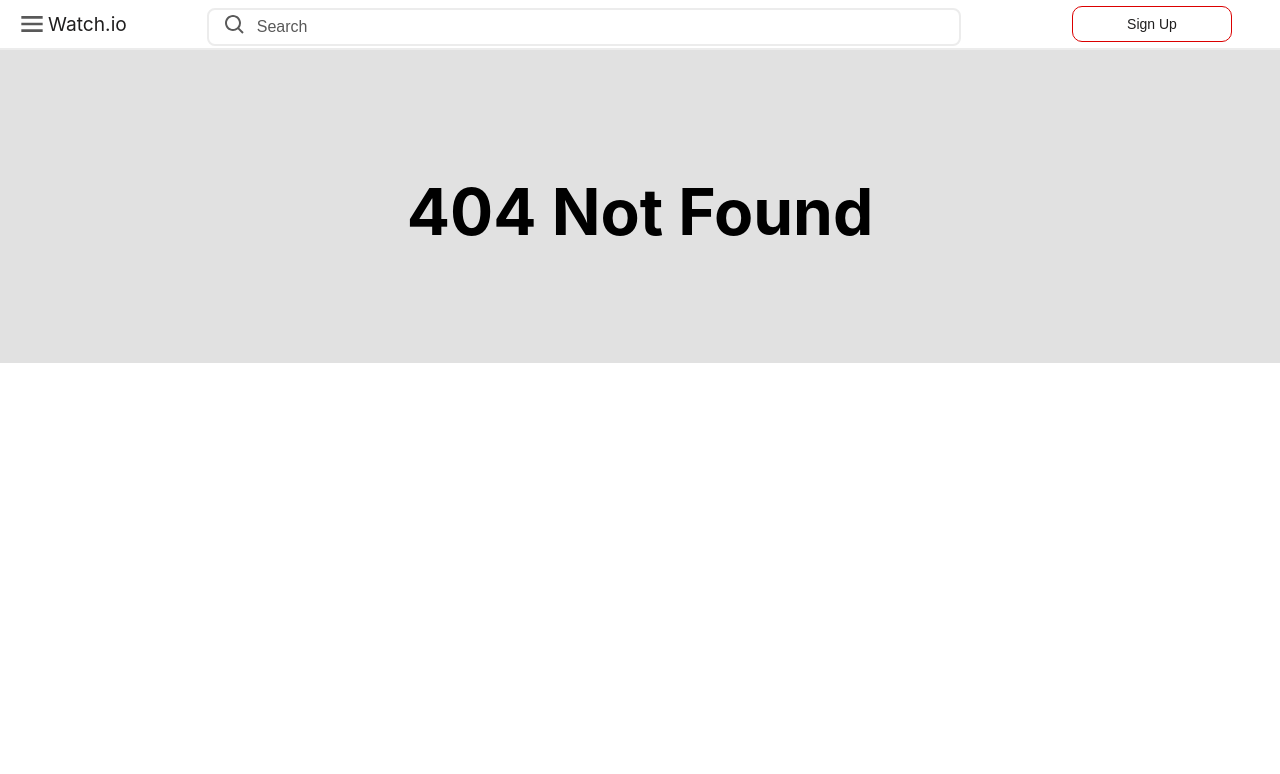
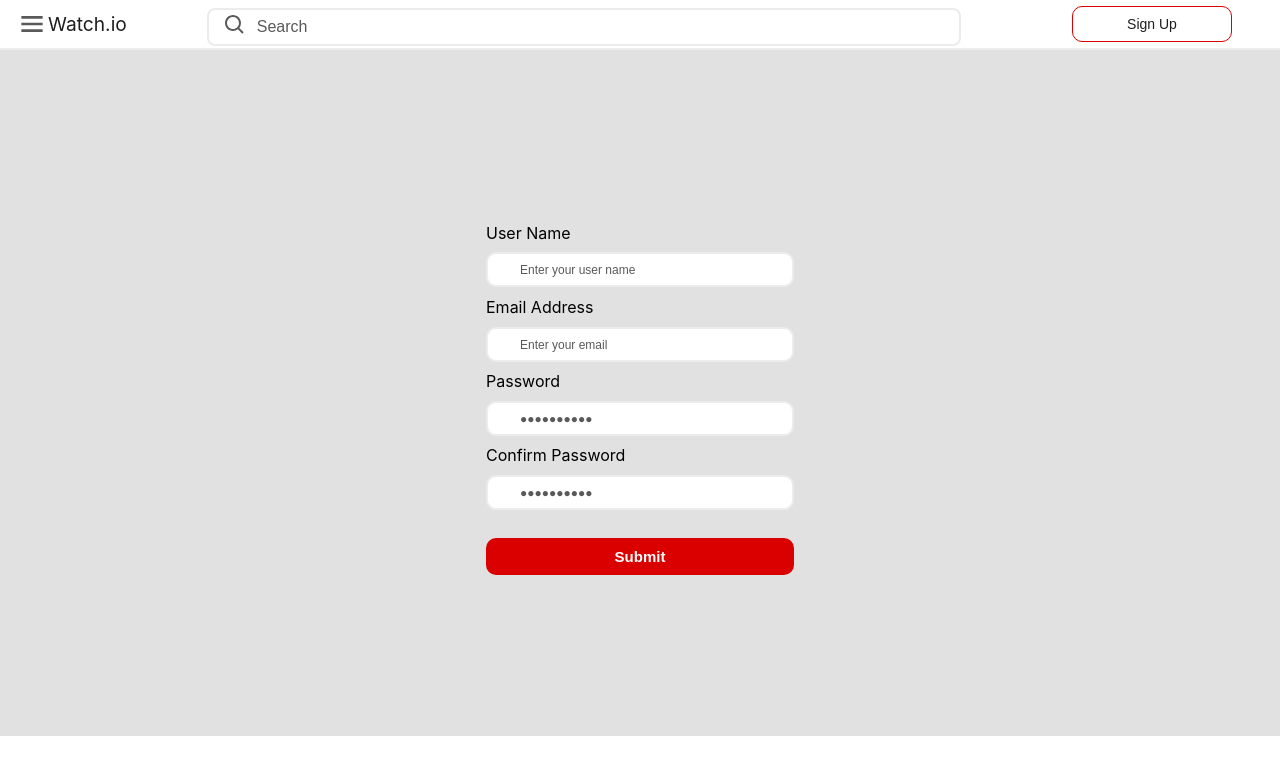
Before and after one commit to koladeore/Movie_Hub, a React (Create React App) app: page /signUp in a window 1280 px wide. Before the commit this address had no page. Shown: the top 774 px of the page. Built offline with nearby package versions, Linux system fonts and the light colour scheme.

Commit message:
ft-signup-page

```diff
--- a/package.json
+++ b/package.json
@@ -13,6 +13,7 @@
     "@types/react-dom": "^18.0.0",
     "@types/react-modal": "^3.13.1",
     "axios": "^1.1.3",
+    "formik": "^2.2.9",
     "react": "^18.2.0",
     "react-dom": "^18.2.0",
     "react-icons": "^4.6.0",
@@ -22,7 +23,8 @@
     "react-scripts": "5.0.1",
     "react-switch": "^7.0.0",
     "typescript": "^4.4.2",
-    "web-vitals": "^2.1.0"
+    "web-vitals": "^2.1.0",
+    "yup": "^0.32.11"
   },
   "scripts": {
     "start": "react-scripts start",
--- a/src/App.tsx
+++ b/src/App.tsx
@@ -7,6 +7,8 @@ import { Series } from './pages/Series/Series'
 import { NotFound } from './pages/NotFound/NotFound'
 import { Search } from './pages/Search/Search'
 import { Details } from './pages/Details/Details'
+import { SignUp } from './pages/SignUp/SignUp'
+
 
 function App() {
   return (
@@ -20,6 +22,7 @@ function App() {
             <Route path="/series" element={<Series />} />
             <Route path="/search" element={<Search />} />
             <Route path="/details/:id" element={<Details />} />
+            <Route path="/signUp" element={<SignUp />} />
             <Route path="*" element={<NotFound />} />
           </Routes>
         </div>
--- a/src/components/Genres/Genres.tsx
+++ b/src/components/Genres/Genres.tsx
@@ -32,7 +32,7 @@ export const Genres = ({
   }
   useEffect(() => {
     fetchGenres()
-  // eslint-disable-next-line react-hooks/exhaustive-deps
+    // eslint-disable-next-line react-hooks/exhaustive-deps
   }, [])
 
   return (
--- a/src/components/Header/Header.tsx
+++ b/src/components/Header/Header.tsx
@@ -1,4 +1,4 @@
-import { useState } from 'react'
+import { useState, useEffect } from 'react'
 import Modal from 'react-modal'
 import './Header.css'
 import {
@@ -14,12 +14,26 @@ Modal.setAppElement('#root')
 export const Header = () => {
   const [modalIsOpen, setModalIsOpen] = useState(false)
   const [value, setValue] = useState('')
+  // const [userData, setUserData] = useState([])
   const navigate = useNavigate()
   const handleSearch = (e: { key: string }) => {
     if (value && e.key === 'Enter') {
       navigate('/search', { state: value, replace: true })
     }
   }
+  const SignOut = () => {
+   JSON.stringify(localStorage.removeItem('dataKey'));
+  //  setUserData([])
+  };
+  const user = JSON.parse(localStorage.getItem('dataKey') as string) || null;
+  // setUserData(user)
+
+  // useEffect(() => {
+  // if(localStorage.getItem('dataKey') !== null){
+  //   const user = JSON.parse(localStorage.getItem('dataKey') as string);
+  //   // setUserData(user)
+  // }
+  // }, [userData])
   return (
     <div>
       <div className="header">
@@ -45,9 +59,23 @@ export const Header = () => {
             onKeyDown={handleSearch}
           />
         </div>
-        <div className="btn">
-          <button>Sign Up</button>
-        </div>
+        {/* <Link to="./signUp">
+            <div className="btn">
+              <button>Sign Up</button>
+            </div>
+        </Link> */}
+        {user ?
+           <Link to="/" onClick={ SignOut }>
+           <div className="btn">
+             <button>Log Out</button>
+           </div>
+         </Link> :
+          <Link to="./signUp">
+            <div className="btn">
+              <button>Sign Up</button>
+            </div>
+          </Link>
+        }
       </div>
       <div>
         <Modal
--- a/src/components/SingleContent.jsx/SingleContent.tsx
+++ b/src/components/SingleContent.jsx/SingleContent.tsx
@@ -3,6 +3,7 @@ import { singleContentProps } from '../../models/interface'
 import { FC } from 'react'
 import { img_300, unavailable } from '../../config/config'
 import { Link } from 'react-router-dom'
+
 const SingleContent: FC<singleContentProps> = ({
   id,
   poster,
@@ -10,8 +11,21 @@ const SingleContent: FC<singleContentProps> = ({
   date,
   media_type,
 }) => {
-  return (
-    <Link to={`/details/${id}${media_type}`}>
+  return localStorage.getItem('dataKey') === null ?
+    (
+      <a href={'http://localhost:3000/signUp'}>
+        <div className="posters">
+          <div className="poster-content">
+            <img src={poster ? `${img_300}${poster}` : unavailable} alt={title} />
+            <h2>{title}</h2>
+            <span>
+              <h3>{media_type === 'tv' ? 'TV Series' : 'Movie'}</h3>
+              <h3>{date}</h3>
+            </span>
+          </div>
+        </div>
+      </a>)
+    : (<Link to={`/details/${id}${media_type}`}>
       <div className="posters">
         <div className="poster-content">
           <img src={poster ? `${img_300}${poster}` : unavailable} alt={title} />
@@ -22,8 +36,7 @@ const SingleContent: FC<singleContentProps> = ({
           </span>
         </div>
       </div>
-    </Link>
-  )
+    </Link>)
 }
 
 export default SingleContent
--- a/src/pages/Details/Details.tsx
+++ b/src/pages/Details/Details.tsx
@@ -1,21 +1,28 @@
 import { useState, useEffect } from 'react'
 import { useParams } from 'react-router-dom'
 import axios from 'axios'
+import { useNavigate } from 'react-router-dom'
 import { PageProps } from '../../models/interface'
 import './Details.css'
-import {
-  img_500,
-  unavailable,
-} from "../../config/config";
+import { img_500, unavailable } from '../../config/config'
 
-export const  Details = () =>  {
-  const [content, setContent] = useState<PageProps>();
-  const [video, setVideo] = useState();
+export const Details = () => {
+  const navigate = useNavigate()
+  // const user = JSON.parse(localStorage.getItem('dataKey') as string) || null;
+  // if(!user){
+  //   window.location.replace('http://localhost:3000/signUp')
+  // }
+  const [content, setContent] = useState<PageProps>()
+  const [video, setVideo] = useState()
   const params = useParams()
-  const {id} = params
+  const { id } = params
   const getId = id?.substring(0, 6)
   const getMediaType = id?.substring(6)
-  const navigateToExternalUrl = (url: string, shouldOpenNewTab: boolean = true) => shouldOpenNewTab ? window.open(url, "_blank") : window.location.href = url;
+  const navigateToExternalUrl = (
+    url: string,
+    shouldOpenNewTab: boolean = true
+  ) =>
+    shouldOpenNewTab ? window.open(url, '_blank') : (window.location.href = url)
   const fetchData = async () => {
     const { data } = await axios.get(
       `https://api.themoviedb.org/3/${getMediaType}/${getId}?api_key=${process.env.REACT_APP_API_KEY}&language=en-US`
@@ -25,8 +32,8 @@ export const  Details = () =>  {
   const fetchVideo = async () => {
     const { data } = await axios.get(
       `https://api.themoviedb.org/3/${getMediaType}/${getId}/videos?api_key=${process.env.REACT_APP_API_KEY}&language=en-US`
-    );
-    setVideo(data.results[0]?.key);
+    )
+    setVideo(data.results[0]?.key)
   }
   useEffect(() => {
     fetchData()
@@ -36,27 +43,43 @@ export const  Details = () =>  {
   return (
     <div>
       {content && (
-        <div className='detail-container'>
-        <div className='detail-img'>
+        <div className="detail-container">
+          <div className="detail-img">
             <img
-            src={content.poster_path? `${img_500}/${content.poster_path}`: unavailable}
-            alt={content.name  || content.title}
+              src={
+                content.poster_path
+                  ? `${img_500}/${content.poster_path}`
+                  : unavailable
+              }
+              alt={content.name || content.title}
             />
           </div>
-        <div className='detail-content'>
-          <div className='detail-title'>
-            <h1>{content.name || content.title} (
+          <div className="detail-content">
+            <div className="detail-title">
+              <h1>
+                {content.name || content.title} (
                 {(
-                content.first_air_date || content.release_date || '____'
-              ).substring(0,4)}
-            )</h1>
+                  content.first_air_date ||
+                  content.release_date ||
+                  '____'
+                ).substring(0, 4)}
+                )
+              </h1>
             </div>
-          <div className='detail-overview'>
+            <div className="detail-overview">
               <h3>Overview</h3>
               <p>{content.overview}</p>
             </div>
-          <div className='watch-trailer'>
-            <button onClick={() => navigateToExternalUrl(`https://www.youtube.com/watch?v=${video}`)}>Watch Trailer</button>
+            <div className="watch-trailer">
+              <button
+                onClick={() =>
+                  navigateToExternalUrl(
+                    `https://www.youtube.com/watch?v=${video}`
+                  )
+                }
+              >
+                Watch Trailer
+              </button>
             </div>
           </div>
         </div>
--- a/src/pages/Search/Search.tsx
+++ b/src/pages/Search/Search.tsx
@@ -17,7 +17,6 @@ export const Search = () => {
   const { state }: stateProps = useLocation()
   const fetchSearch = async () => {
     try {
-      console.log('filterBy.length', filterBy.length)
       if (filterBy.length === 0) {
         const { data } = await axios.get(
           `https://api.themoviedb.org/3/search/multi?api_key=${process.env.REACT_APP_API_KEY}&language=en-US&query=${state}&page=${page}&include_adult=false`
--- /dev/null
+++ b/src/pages/SignUp/SignUp.css
@@ -0,0 +1,43 @@
+.auth-form-container{
+    display: flex;
+    align-items: center;
+    justify-content: center;
+    min-height: 67vh;
+    text-align: center;
+}
+.auth-form-container .register-form{
+    display: flex;
+    flex-direction: column;
+}
+.register-form label{
+    text-align: left;
+    padding: 0.1rem 0;
+}
+.register-form input{
+    width: 15rem;
+    margin: 0.5rem 0;
+    padding: 0.5rem 2rem;
+    border: none;
+    border-radius: 10px;
+    border: 2px solid #ececec;
+}
+.register-form ::placeholder{
+    font-size: 12px;
+}
+.submit-btn{
+    border: none;
+    padding: 10px;
+    border-radius: 10px;
+    cursor: pointer;
+    background-color: #db0000;
+    color: #ffffff;
+    margin-top: 20px;
+    font-size: 15px;
+    font-weight: bold;
+}
+.submit-btn:hover{
+    background-color: #b80e0e;
+}
+.error{
+    color: #d92027
+}
--- /dev/null
+++ b/src/pages/SignUp/SignUp.tsx
@@ -0,0 +1,74 @@
+import {FC, useEffect, useState} from 'react';
+import { Formik, Field, Form, ErrorMessage } from 'formik';
+import * as Yup from 'yup';
+import { MyFormValues } from '../../models/interface'
+import { useNavigate } from 'react-router-dom'
+import './SignUp.css'
+
+export const SignUp: FC<{}> = () => {
+    const [error, setError] = useState(false);
+    // const [alertMessage, setAlertMessage] = useState('');
+    const [data, setData] = useState([]);
+    const navigate = useNavigate()
+
+  useEffect(() => {
+    const user = JSON.parse(localStorage.getItem('dataKey') as string);
+    if(user){
+      navigate('/')
+    }
+  }, [])
+  const initialValues: MyFormValues = {userName: '',email: '',password: '',confirmPassword: '' }
+  return (
+    <div className='auth-form-container'>
+        {/* <h2>Sign Up</h2> */}
+        <Formik
+      initialValues={initialValues}
+      validationSchema={Yup.object({
+        userName: Yup.string()
+          .max(15, 'Must be 15 characters or less')
+          .required('Required'),
+        email: Yup.string().email('Invalid email address').required('Required'),
+        password: Yup.string()
+        .required('password is required')
+        .min(6, 'password must be minimum of 6 characters')
+        .matches(/(?=.*[0-9])/, 'Password must contain a number.'),
+        confirmPassword: Yup.string()
+        .oneOf([Yup.ref('password'), null], 'Passwords must match')
+        .required('confirm the password'),
+      })}
+      onSubmit={(values, { setSubmitting }) => {
+
+          localStorage.setItem('dataKey', JSON.stringify(values));
+          return navigate('/')
+          // const user = JSON.parse(localStorage.getItem('dataKey') as string);
+          // console.log('user', user)
+            // return navigate('/')
+        // setTimeout(() => {
+        //     setError(true);
+        //     setSubmitting(false);
+        // }, 500);
+      }}
+    >
+      <Form className='register-form'>
+        <label htmlFor="userName">User Name</label>
+        <Field name="userName" type="text"  placeholder="Enter your user name"/>
+        <ErrorMessage  component="userName" className='error' name="userName" />
+
+        <label htmlFor="email">Email Address</label>
+        <Field name="email" type="email" placeholder="Enter your email"/>
+        <ErrorMessage component="email"  className='error' name="email" />
+
+        <label htmlFor="password">Password</label>
+        <Field name="password" type="password" placeholder="&#9679;&#9679;&#9679;&#9679;&#9679;&#9679;&#9679;&#9679;&#9679;&#9679;"/>
+        <ErrorMessage  component="password"  className='error' name="password" />
+
+        <label htmlFor="confirmPassword">Confirm Password</label>
+        <Field name="confirmPassword" type="password" placeholder="&#9679;&#9679;&#9679;&#9679;&#9679;&#9679;&#9679;&#9679;&#9679;&#9679;"/>
+        <ErrorMessage component="confirmPassword"  className='error' name="confirmPassword" />
+
+        <button className='submit-btn' type="submit">Submit</button>
+      </Form>
+    </Formik>
+    </div>
+  );
+};
```
Also changed, not shown: src/models/interface.ts (+6 -5 lines), src/pages/Details/Details.css (+8 -8 lines), 1 other file (tests, documents, lock files or other folders). Lines whose indentation alone changed are shown as unchanged.
